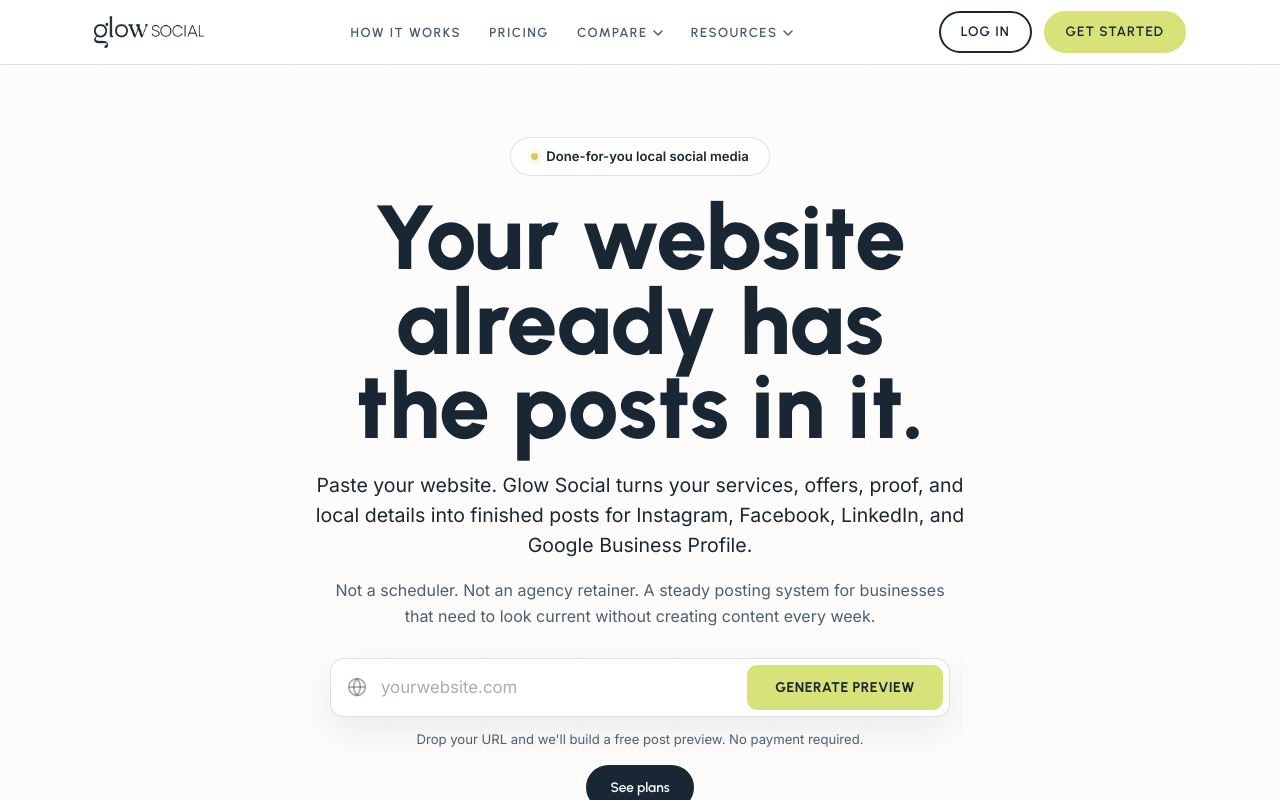
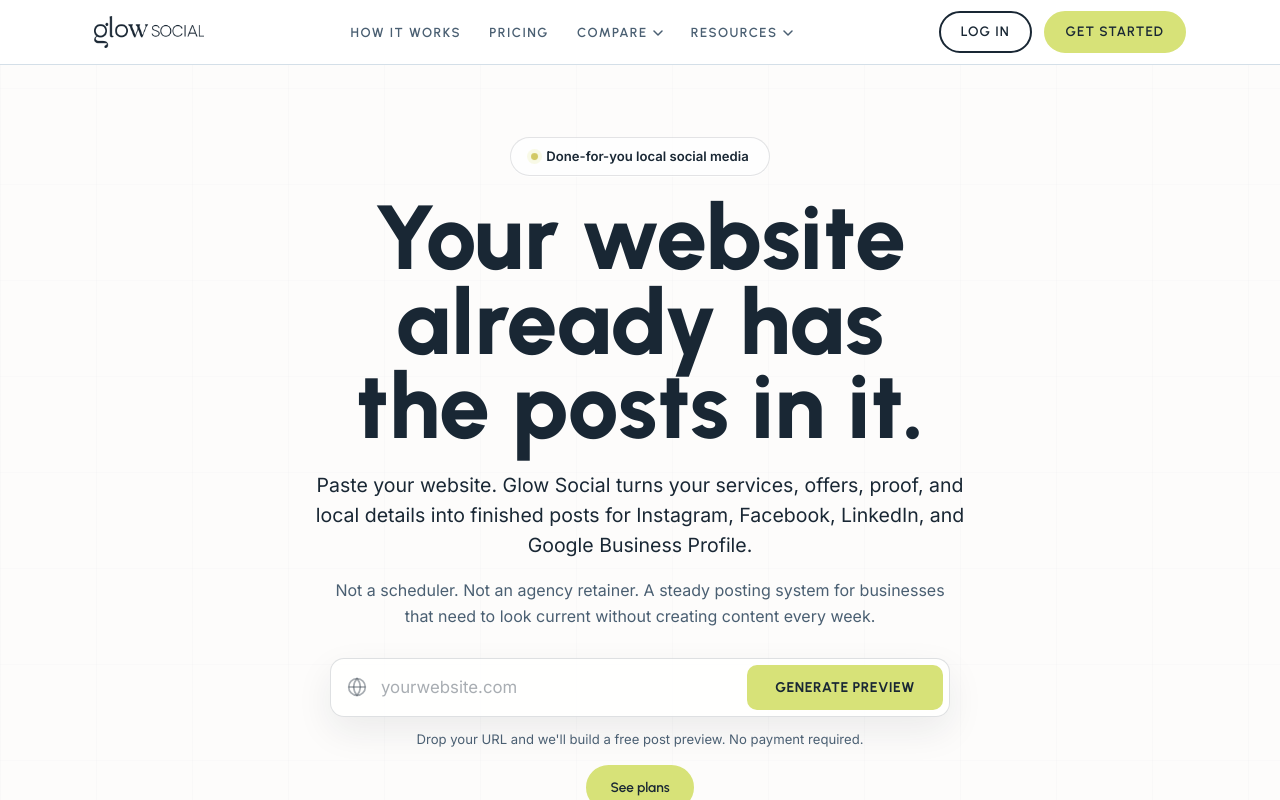
Before and after one commit to glowsocial/glowsocial.com, a Next.js app: page / in a window 1280 px wide. In both pictures the pointer is over the link "See plans". Shown: the top 800 px of the page. Built offline with nearby package versions, Linux system fonts and the light colour scheme.

Commit message:
fix: align hero secondary button with brand lime

```diff
--- a/app/home.css
+++ b/app/home.css
@@ -255,14 +255,14 @@
 
 .hero .btn--outline {
   color: var(--navy);
-  border-color: rgba(25, 39, 52, 0.22);
-  background: rgba(255, 255, 255, 0.62);
+  border-color: var(--accent);
+  background: rgba(215, 226, 120, 0.22);
 }
 
 .hero .btn--outline:hover {
-  background: var(--navy);
-  color: var(--white);
-  border-color: var(--navy);
+  background: var(--accent);
+  color: var(--navy);
+  border-color: var(--accent);
   transform: translateY(-1px);
 }
 
```
